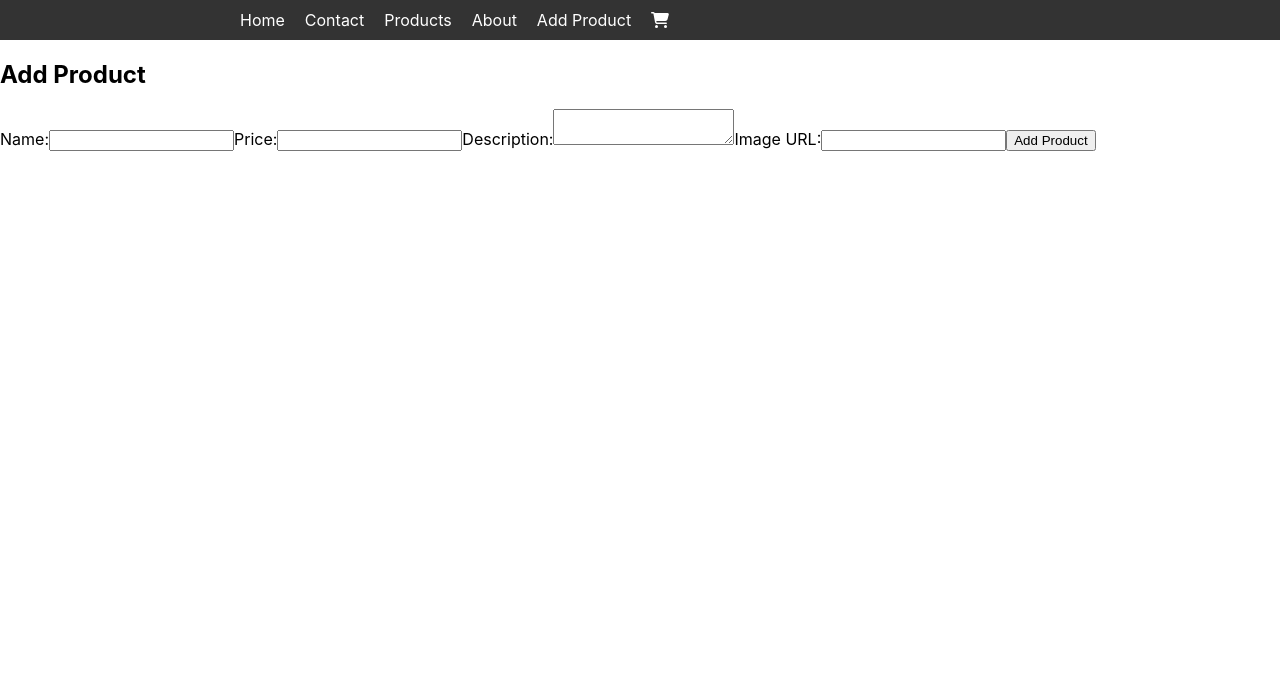
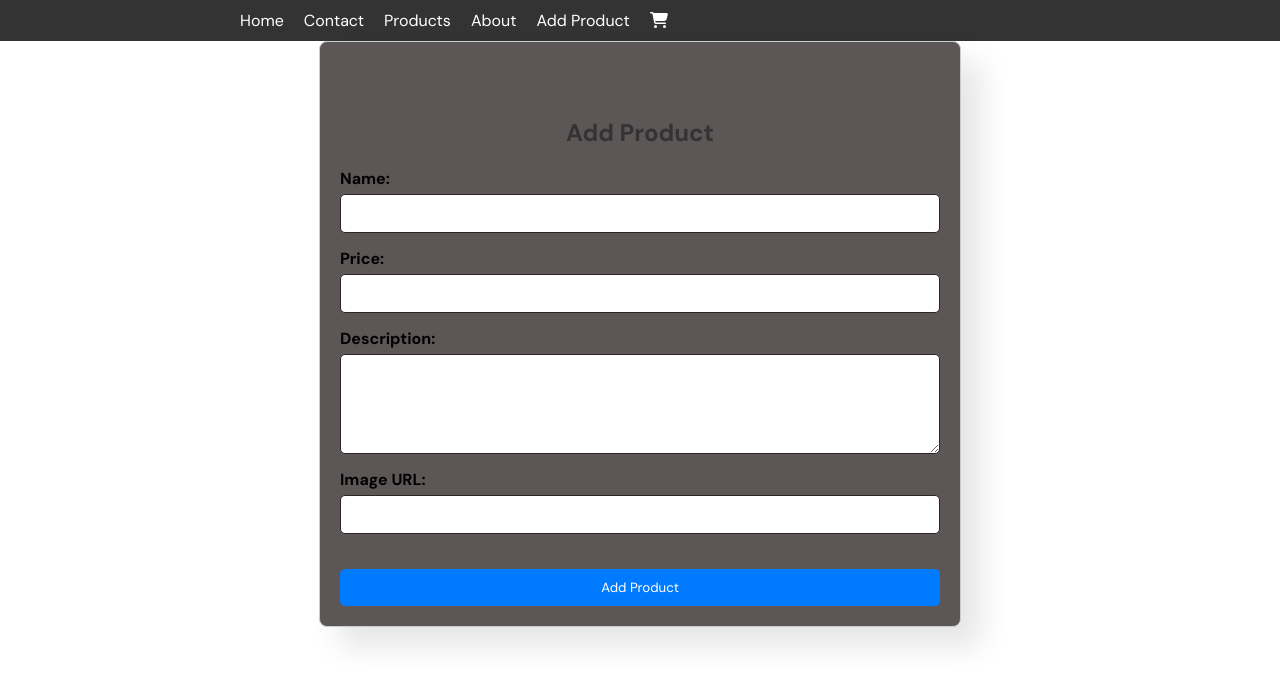
Before and after one commit to winniegithubrit/Glam-Beauty-Store, a React (Create React App) app in the folder Frontend/beauty/: page /add-product in a window 1280 px wide. Shown: the top 686 px of the page. Built offline with nearby package versions, Linux system fonts and the light colour scheme; no server answers.

Commit message:
completed

```diff
--- a/Frontend/beauty/public/index.html
+++ b/Frontend/beauty/public/index.html
@@ -24,6 +24,11 @@
       work correctly both with client-side routing and a non-root public URL.
       Learn how to configure a non-root public URL by running `npm run build`.
     -->
+    <link rel="preconnect" href="https://fonts.googleapis.com">
+    <link rel="preconnect" href="https://fonts.gstatic.com" crossorigin>
+    <link
+      href="https://fonts.googleapis.com/css2?family=DM+Sans:ital,opsz,wght@0,9..40,100..1000;1,9..40,100..1000&display=swap"
+      rel="stylesheet">
     <title>React App</title>
   </head>
   <body>
--- a/Frontend/beauty/src/App.css
+++ b/Frontend/beauty/src/App.css
@@ -1,4 +1,6 @@
-
+ *{
+  font-family: "DM Sans", sans-serif;
+ }
   .navbar {
     background-color: #333;
     padding: 10px 0;
--- /dev/null
+++ b/Frontend/beauty/src/Components/About.css
@@ -0,0 +1,39 @@
+.content {
+  display: flex;
+  align-items: center;
+  background-color: rgb(240, 233, 234);
+}
+
+.details {
+  display: flex;
+  flex-direction: column;
+  justify-content: center;
+  text-align: center;
+  width: 50%;
+}
+
+h1,
+h2 {
+  margin: 55px;
+}
+
+h1 {
+  font-size: 100px;
+  font-weight: bold;
+}
+
+h2 {
+  font-size: 25px;
+  font-family: "DM Sans", sans-serif;
+}
+
+.content {
+  width: 100%;
+  height: 650px;
+  overflow: hidden;
+  margin: auto;
+}
+
+.content img {
+  width: 50%;
+}
--- a/Frontend/beauty/src/Components/About.js
+++ b/Frontend/beauty/src/Components/About.js
@@ -1,16 +1,28 @@
-import React from 'react'
-import "../App.css";
-
+import React from "react";
+import "./About.css";
 
 function About() {
   return (
-    <div className="about-container">
-
-      <div className='data'>
-<h1>koekfkeflkjlkfjfkwlfw</h1>
+    <div className="content">
+      <img
+        src="https://images.unsplash.com/photo-1631730486784-5456119f69ae?q=80&w=1375&auto=format&fit=crop&ixlib=rb-4.0.3&ixid=M3wxMjA3fDB8MHxwaG90by1wYWdlfHx8fGVufDB8fHx8fA%3D%3D"
+        alt="Care Image"
+      />
+      <div className="details">
+        <h1>About Us</h1>
+        <h2>
+          At Glam Beauty Store, we're committed to redefining beauty standards.
+          Our diverse range of premium makeup essentials celebrates
+          individuality and self-expression. With a focus on quality and
+          innovation, we offer a carefully curated selection of products to suit
+          every style and occasion. Whether you're a makeup enthusiast or a
+          beauty novice, our knowledgeable team is here to guide you on your
+          journey to self-discovery and confidence. Experience the magic of Glam
+          Beauty Store today
+        </h2>
       </div>
     </div>
   );
 }
 
-export default About
+export default About;
--- /dev/null
+++ b/Frontend/beauty/src/Components/AddForm.css
@@ -0,0 +1,97 @@
+
+@import url('https://fonts.googleapis.com/css2?family=Great+Vibes&display=swap');
+
+
+.content {
+  display: flex;
+  align-items: center;
+  background-color: #ffe6ea;
+  padding: 50px;
+}
+
+.details {
+  display: flex;
+  flex-direction: column;
+  justify-content: center;
+  text-align: center;
+  width: 50%;
+}
+
+h1,
+h2 {
+  margin-bottom: 20px;
+}
+
+h1 {
+  font-family: 'Great Vibes', cursive;
+  font-size: 60px;
+  color: black;
+
+}
+
+h2 {
+  font-size: 24px;
+  color: #4d4d4d;
+
+}
+
+.content img {
+  width: 50%;
+  border-radius: 50%;
+  box-shadow: 0 4px 8px rgba(0, 0, 0, 0.1);
+
+}
+ * {
+   font-family: "DM Sans", sans-serif;
+ }
+.container {
+  max-width: 600px;
+  margin: 0 auto;
+  padding: 20px;
+  background-color: #5c5656;
+  border-radius: 8px;
+  box-shadow: 20px 20px 30px rgba(0, 0, 0, 0.1);
+}
+
+h2 {
+  text-align: center;
+  margin-bottom: 20px;
+  color: #333;
+}
+
+label {
+  display: block;
+  margin-bottom: 5px;
+  font-weight: bold;
+}
+
+input[type="text"],
+input[type="number"],
+textarea {
+  width: 100%;
+  padding: 10px;
+  margin-bottom: 15px;
+  border: 1px solid #292626;
+  border-radius: 5px;
+  box-sizing: border-box;
+}
+
+textarea {
+  height: 100px;
+}
+
+button[type="submit"] {
+  display: block;
+  width: 100%;
+  padding: 10px;
+  background-color: #007bff;
+  color: #fff;
+  border: none;
+  border-radius: 5px;
+  cursor: pointer;
+  transition: background-color 0.3s;
+}
+
+button[type="submit"]:hover {
+  background-color: #0056b3;
+}
--- a/Frontend/beauty/src/Components/AddForm.js
+++ b/Frontend/beauty/src/Components/AddForm.js
@@ -1,6 +1,6 @@
 import React, { useState } from "react";
 import { useNavigate } from "react-router-dom";
-
+import "./AddForm.css"
 
 function AddForm() {
   const [formData, setFormData] = useState({
@@ -44,7 +44,7 @@ function AddForm() {
   }
 
   return (
-    <div>
+    <div className="container">
       <h2>Add Product</h2>
       <form onSubmit={handleSubmit}>
         <label>Name:</label>
--- a/Frontend/beauty/src/Components/Home.css
+++ b/Frontend/beauty/src/Components/Home.css
@@ -1,3 +1,6 @@
+ * {
+   font-family: "DM Sans", sans-serif;
+ }
 .big-image {
   width: 90%;
   height: 600px;
--- a/Frontend/beauty/src/Components/Home.js
+++ b/Frontend/beauty/src/Components/Home.js
@@ -19,7 +19,7 @@ function Home() {
           alt="Make Up Image"
         />
         <div className="image-text">
-          <h1>GLAM BEAUTY STORE</h1>
+          <h2>GLAM BEAUTY STORE</h2>
           <h2>IS NOW OPEN !!</h2>
           <h3>Discover your beauty essentials with us </h3>
           <h3>
--- a/Frontend/beauty/src/Components/Product.css
+++ b/Frontend/beauty/src/Components/Product.css
@@ -1,31 +1,73 @@
+
+ * {
+   font-family: "DM Sans", sans-serif;
+ }
 .product-list {
   display: flex;
   flex-wrap: wrap;
   justify-content: space-between;
-  gap: 10px;
+  gap: 20px;
+  background-color: #f6e7f7;
+  padding: 20px;
 
 }
 
-
 .card {
   width: 250px;
-  height: 300px;
-  border-radius: 10px;
+  height: auto;
+  border-radius: 15px;
   overflow: hidden;
   box-shadow: 0 2px 5px rgba(0, 0, 0, 0.1);
+  background-color: #dabadb;
+  /* Light pastel purple */
+  transition: transform 0.3s ease-in-out;
+}
+
+.card:hover {
+  transform: translateY(-5px);
 }
 
 .card-img-top {
   width: 100%;
-  height: auto;
+  height: 200px;
+  /* Adjust as needed */
+  object-fit: cover;
 }
 
 .card-body {
   padding: 20px;
 }
 
+.card-title {
+  font-size: 20px;
+  font-weight: bold;
+  color: #5e366e;
+  /* Dark purple */
+  margin-bottom: 10px;
+}
 
-.card {
-  background-color: #787474;
+.card-description {
+  font-size: 16px;
+  color: #8a5298;
+  /* Light purple */
+}
 
+.card-button {
+  display: block;
+  width: 100%;
+  padding: 10px;
+  background-color: #5e366e;
+  /* Dark purple */
+  color: #fff;
+  border: none;
+  border-radius: 5px;
+  cursor: pointer;
+  transition: background-color 0.3s;
+  text-align: center;
+  margin-top: 20px;
 }
+
+.card-button:hover {
+  background-color: #8a5298;
+  /* Light purple */
+}
--- /dev/null
+++ b/Frontend/beauty/src/Components/ProductForm.css
@@ -0,0 +1,59 @@
+.container {
+  width: 50%;
+  margin: 0 auto;
+  padding: 20px;
+  border: 1px solid #ccc;
+  border-radius: 10px;
+  background-color: #fff;
+  box-shadow: 0 2px 5px rgba(0, 0, 0, 0.1);
+}
+
+h2 {
+  margin-bottom: 20px;
+  text-align: center;
+}
+
+form {
+  display: flex;
+  flex-direction: column;
+}
+
+label {
+  margin-bottom: 10px;
+}
+
+input,
+textarea {
+  margin-bottom: 20px;
+  padding: 10px;
+  border: 1px solid #ccc;
+  border-radius: 5px;
+}
+
+button {
+  padding: 10px 20px;
+  background-color: #1c5f35;
+  color: #fff;
+  border: none;
+  border-radius: 5px;
+  cursor: pointer;
+}
+
+button:hover {
+  background-color: #155026;
+}
+
+button,
+a {
+  margin-top: 20px;
+  text-align: center;
+  text-decoration: none;
+}
+
+a {
+  color: #1c5f35;
+}
+
+a:hover {
+  color: #155026;
+}
--- a/Frontend/beauty/src/Components/ProductForm.js
+++ b/Frontend/beauty/src/Components/ProductForm.js
@@ -1,5 +1,7 @@
 import React, { useState, useEffect } from "react";
+import "./ProductForm.css";
 import { useParams, Link } from "react-router-dom";
+
 
 function ProductForm() {
   const { id } = useParams();
```
